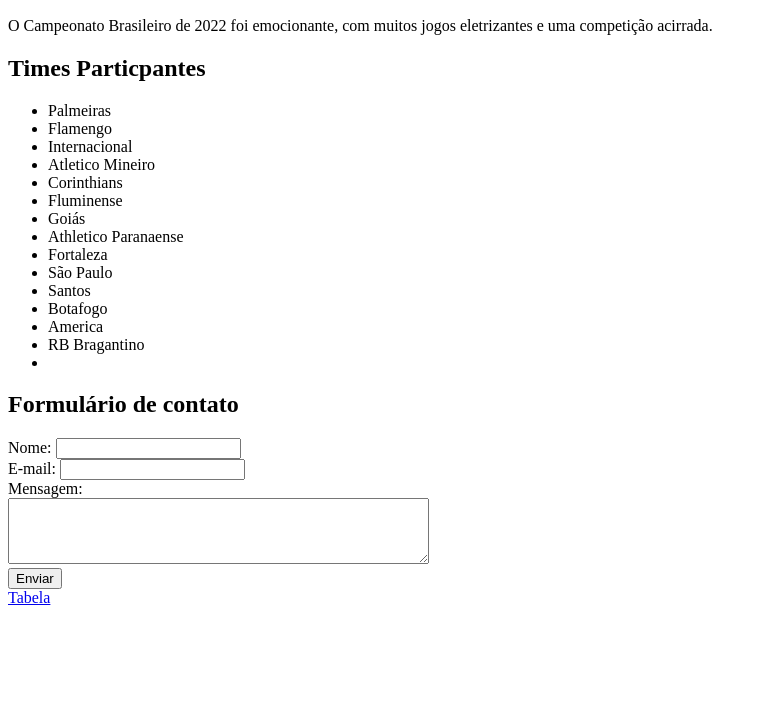
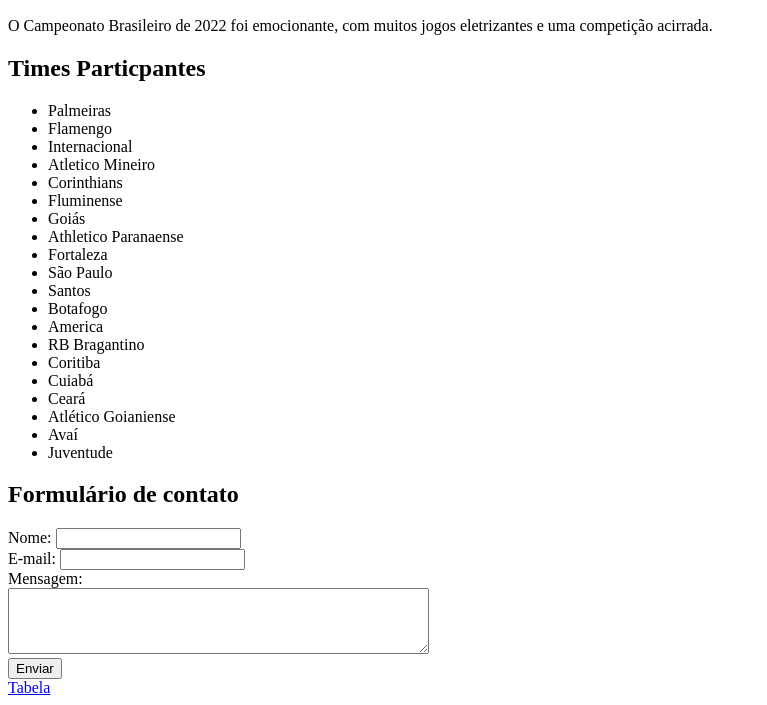
Before and after one commit to Thomas918ops/Trabalho_site, a plain HTML site: page index.html in a window 1280 px wide. Shown: the part 232-937 px from the top of the page, without its empty margins (0-767 px from the left). Before the commit the page ends 847 px from the top, so only its background shows below. Drawn offline with Linux system fonts and the light colour scheme.

Commit message:
Atualizar o index.html

```diff
--- a/index.html
+++ b/index.html
@@ -31,7 +31,12 @@
         <li>Botafogo</li>
         <li>America</li>
         <li>RB Bragantino</li>
-        <li></li>
+        <li>Coritiba</li>
+        <li>Cuiabá</li>
+        <li>Ceará</li>
+        <li>Atlético Goianiense</li>
+        <li>Avaí</li>
+        <li>Juventude</li>
     </ul>
     <div class="section">
         <h2>Formulário de contato</h2>
```
